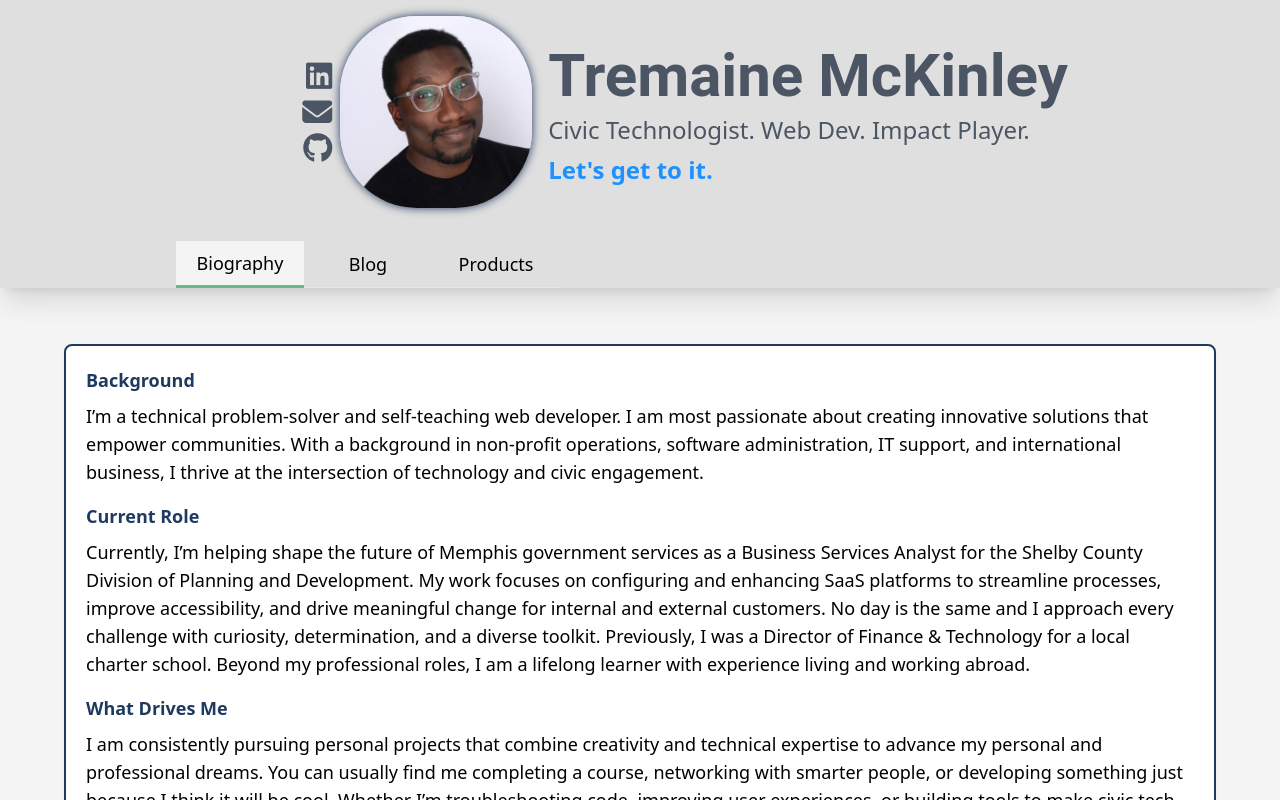
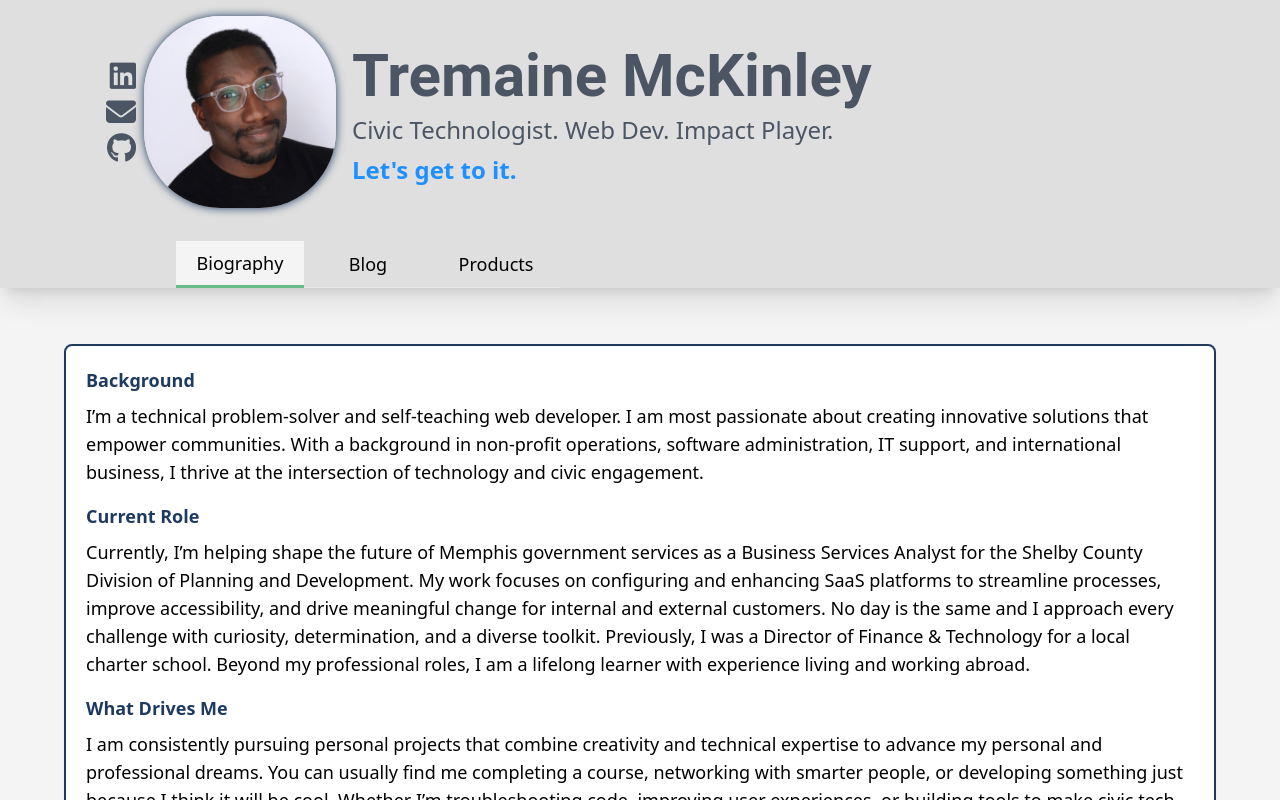
Before and after one commit to tremckinley/tremckinley-portfolio, a React (Vite) app: page / in a window 1280 px wide. Built offline with nearby package versions, Linux system fonts and the light colour scheme.

Commit message:
fix desktop view profile card

```diff
--- a/src/assets/ProfileCard/ProfileCard.jsx
+++ b/src/assets/ProfileCard/ProfileCard.jsx
@@ -4,7 +4,7 @@
     const { state } = props
     return (
         <div className="xl:pl-12 flex flex-col lg:h-72 items-start justify-between p-4 pb-0 text-gray-600 shadow-xl bg-[#dfdfdf]" role="banner border border-gray-500">
-            <div className="flex flex-row justify-center items-center w-full">
+            <div className="flex flex-row justify-center md:justify-start items-center w-full">
                 <div className="flex flex-col lg:flex-row-reverse items-center">
                     <img className="rounded-[40%] max-h-28 lg:max-h-48" alt="profile image of me" src="/headshot.jpeg" style={{ boxShadow: "0px 0px 10px var(--accent-secondary)" }} />
                     <div className="flex lg:flex-col lg:items-end lg:pr-2 justify-between w-24 lg:text-3xl text-xl mx-auto lg:mx-0">
```
